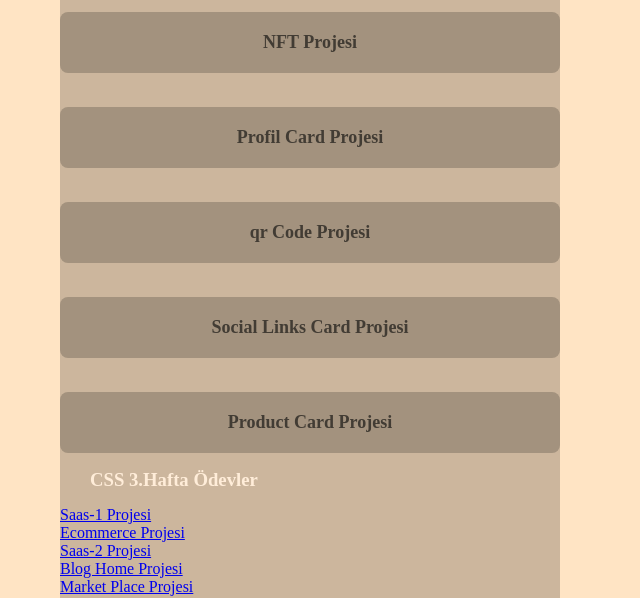
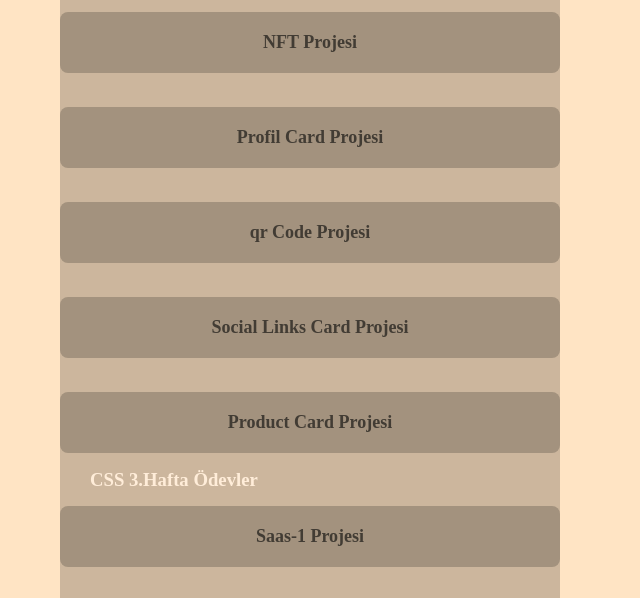
Before and after one commit to handememikoglu/handememikoglu.github.io, a plain HTML site: page index.html in a window 1280 px wide. Shown: the part 137-735 px from the top of the page, without its empty margins (0-640 px from the left). Drawn offline with Linux system fonts and the light colour scheme.

Commit message:
index update

```diff
--- a/assets/css/index.css
+++ b/assets/css/index.css
@@ -38,3 +38,16 @@ body {
     line-height: 21px;
     text-align: center;
 }
+.button2 a {
+    display: block;
+    padding: 20px 80px;
+    background-color: #A3927E;
+    border-radius: 8px;
+    margin-bottom: 16px;
+    text-decoration: none;
+    color: #423C34;
+    font-size: 18px;
+    font-weight: 700;
+    line-height: 21px;
+    text-align: center;
+}
```
